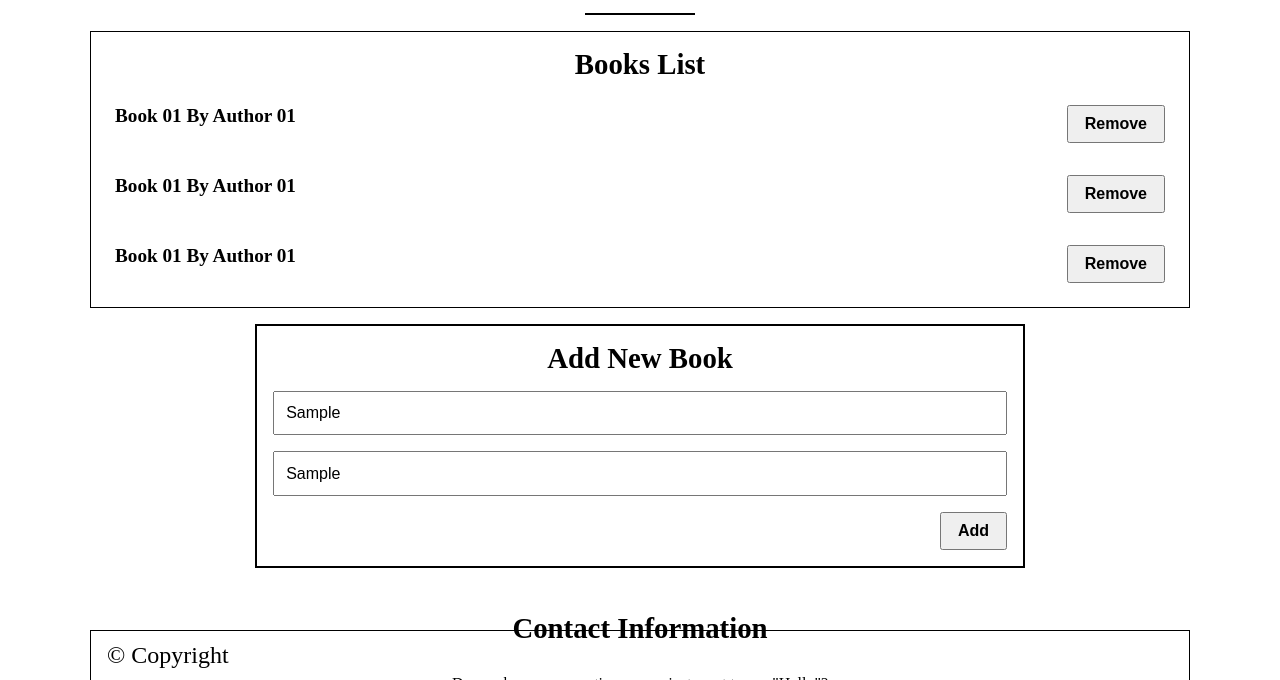
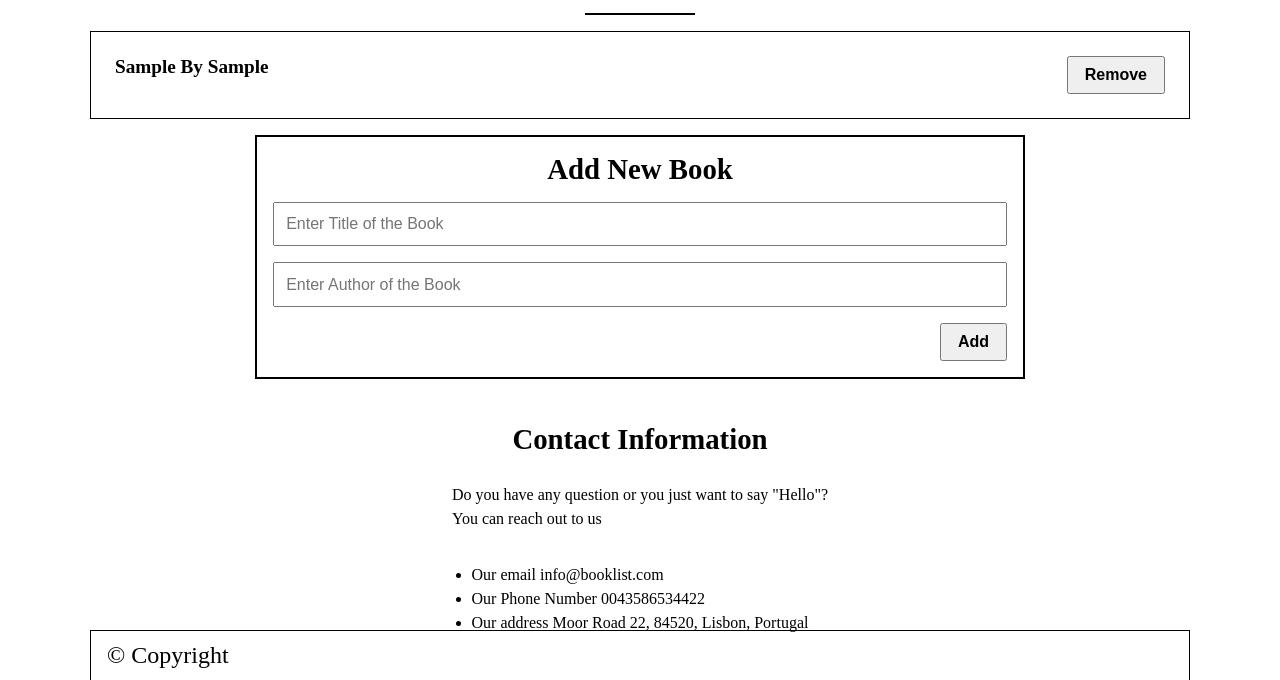
Before and after one commit to gak92/awesome_books_ES6, a website with bundled scripts: page index.html in a window 1280 px wide. Both pictures are taken after typing "Sample", "Sample" into the empty fields and a click on the button "Add". Shown: the part 119-799 px from the top of the page. Built offline with nearby package versions, Linux system fonts and the light colour scheme.

Commit message:
Add functionality of adding and removing books using ES6 syntax

```diff
--- a/index.html
+++ b/index.html
@@ -5,7 +5,7 @@
     <meta http-equiv="X-UA-Compatible" content="IE=edge" />
     <meta name="viewport" content="width=device-width, initial-scale=1.0" />
     <link rel="stylesheet" href="./css/index.css" />
-    <script src="./js/index.js" defer></script>
+    <script type="module" src="./js/index.js" defer></script>
     <title>Awesome Books with ES6</title>
   </head>
   <body>
@@ -26,18 +26,6 @@
 
       <section class="book-display">
         <h2>Books List</h2>
-        <div class="book-div">
-          <h3 class="book-title-author">Book 01 By Author 01</h3>
-          <button class="btn btn-remove" type="button">Remove</button>
-        </div>
-        <div class="book-div">
-          <h3 class="book-title-author">Book 01 By Author 01</h3>
-          <button class="btn btn-remove" type="button">Remove</button>
-        </div>
-        <div class="book-div">
-          <h3 class="book-title-author">Book 01 By Author 01</h3>
-          <button class="btn btn-remove" type="button">Remove</button>
-        </div>
       </section>
 
       <section class="add-new">
--- a/js/index.js
+++ b/js/index.js
@@ -0,0 +1,39 @@
+import { Books } from "../modules/Books.js";
+import { BookStorage} from "../modules/BookStorage.js";
+import { UI } from "../modules/UI.js";
+
+let bookArray = [];
+const btnSubmit = document.querySelector('.btn-submit');
+
+// Clear the input fields
+const clearFields = () => {
+  document.querySelector('.form-title').value = '';
+  document.querySelector('.form-author').value = '';
+}
+
+// Add book when click on form submit button
+btnSubmit.addEventListener('click', () => {
+  const title = document.querySelector('.form-title').value;
+  const author = document.querySelector('.form-author').value;
+  let bookid = 0;
+
+  bookArray = BookStorage.getData();
+  if (bookArray !== null && bookArray.length > 0) {
+    const lastBook = bookArray[bookArray.length - 1];
+    bookid = lastBook.bookid + 1;
+  } else {
+    bookid = 1;
+    bookArray = [];
+  }
+
+  const bookObj = new Books(bookid, title, author);
+  bookArray.push(bookObj);
+  BookStorage.saveData(bookArray);
+  UI.getBookList(bookArray);
+  clearFields();
+});
+
+// Load Books into UI if there is any
+if (BookStorage.getData() !== null) {
+  UI.getBookList(BookStorage.getData());
+}
--- /dev/null
+++ b/modules/BookStorage.js
@@ -0,0 +1,12 @@
+class BookStorage {
+
+  static saveData(bookArray) {
+    localStorage.setItem('bookData', JSON.stringify(bookArray));
+  }
+
+  static getData() {
+    return JSON.parse(localStorage.getItem('bookData'));
+  }
+}
+
+export {BookStorage};
--- /dev/null
+++ b/modules/Books.js
@@ -0,0 +1,9 @@
+class Books {
+  constructor(bookid, title, author) {
+    this.bookid = bookid;
+    this.title = title;
+    this.author = author;
+  }
+}
+
+export {Books};
--- /dev/null
+++ b/modules/UI.js
@@ -0,0 +1,38 @@
+import { BookStorage} from "../modules/BookStorage.js";
+
+class UI {
+
+  static removeBook(e, btn, index, bookArray) {
+    const bookDiv = e.target.parentElement;
+    bookDiv.parentElement.removeChild(bookDiv);
+
+    bookArray = bookArray.filter((ele, idx) => {
+      return idx !== index;
+    });
+
+    BookStorage.saveData(bookArray);
+    this.getBookList(bookArray);
+  }
+
+  static getBookList(bookArray) {
+    let books = '';
+    bookArray.forEach((book) => {
+      books += `<div class="book-div">
+      <h3 class="book-title-author">${book.title} By ${book.author}</h3>
+      <button class="btn btn-remove" type="button">Remove</button>
+    </div>`;
+    });
+
+    const bookDisplay = document.querySelector('.book-display');
+    bookDisplay.innerHTML = books;
+
+    const removeBtn = document.querySelectorAll('.btn-remove');
+    removeBtn.forEach((btn, index) => {
+      btn.addEventListener('click', (e) => {
+        this.removeBook(e, btn, index, bookArray);
+      });
+    });
+  }
+}
+
+export {UI};
```
